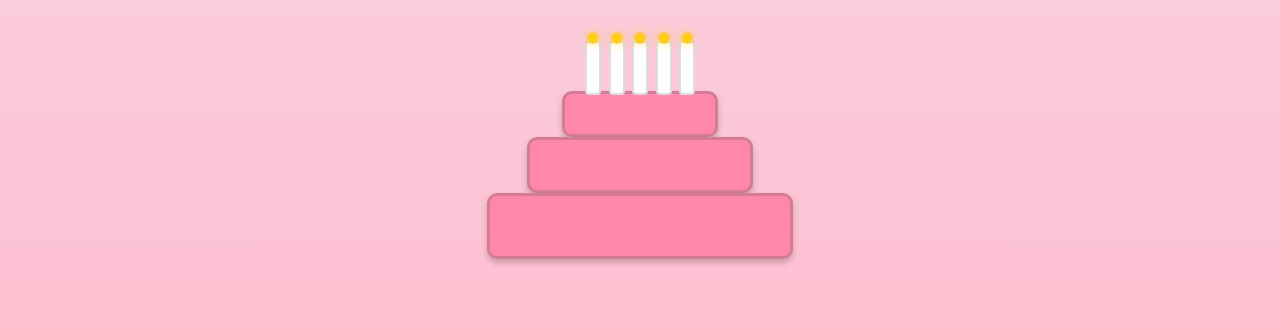
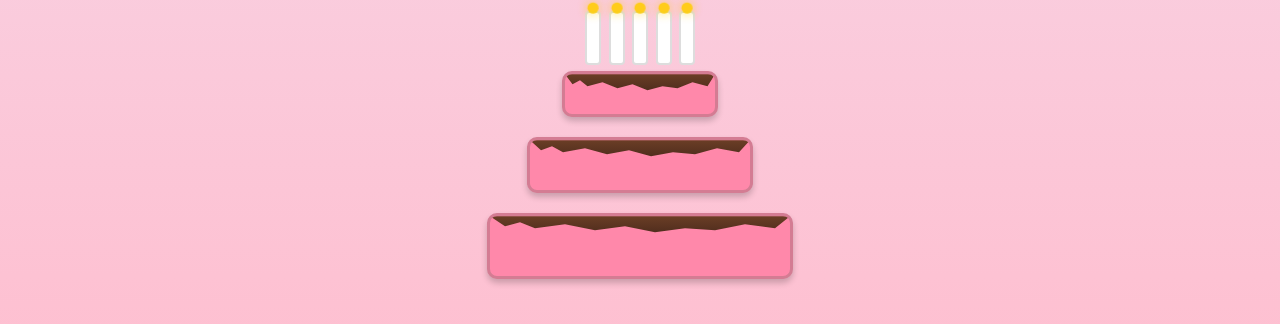
Before and after one commit to OlgaKatop/OlgaKatop.github.io, a plain HTML site: page index.html in a window 1280 px wide. Shown: the part 324-648 px from the top of the page. Drawn offline with Linux system fonts and the light colour scheme.

Commit message:
Update style.css

```diff
--- a/style.css
+++ b/style.css
@@ -24,26 +24,39 @@ body {
     border-radius: 10px;
     margin: 10px 0;
     box-shadow: 0 4px 6px rgba(0, 0, 0, 0.2);
+    overflow: hidden; /* Ensure drips stay contained within the tier */
 }
 
 .tier1 {
     width: 300px;
     height: 60px;
-    margin: 0px
 }
 
 .tier2 {
     width: 220px;
     height: 50px;
-    margin: 0px
 }
 
 .tier3 {
     width: 150px;
     height: 40px;
-    margin: 0px
 }
 
+/* Add chocolate drips */
+.tier::before {
+    content: '';
+    position: absolute;
+    top: 0;
+    left: 0;
+    width: 100%;
+    height: 20px; /* Adjust for desired drip height */
+    background: linear-gradient(to bottom, #6b3e26, #4b2a1c);
+    clip-path: polygon(0% 0%, 5% 50%, 10% 30%, 15% 60%, 25% 40%,
+                       35% 70%, 45% 50%, 55% 80%, 65% 60%, 75% 70%,
+                       85% 40%, 95% 60%, 100% 0%);
+}
+
+/* Candles */
 .candles {
     position: absolute;
     top: -50px;
```
